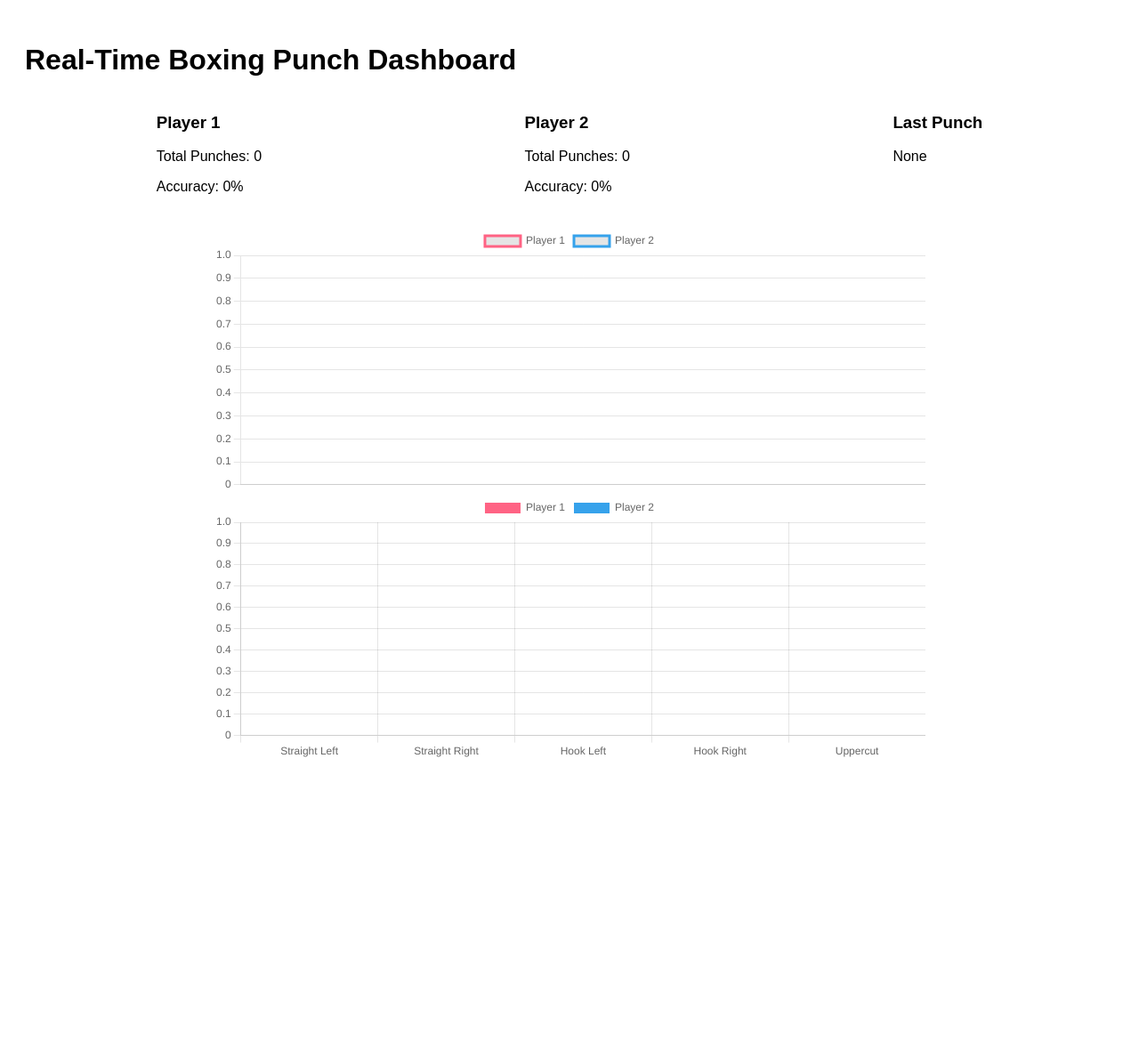
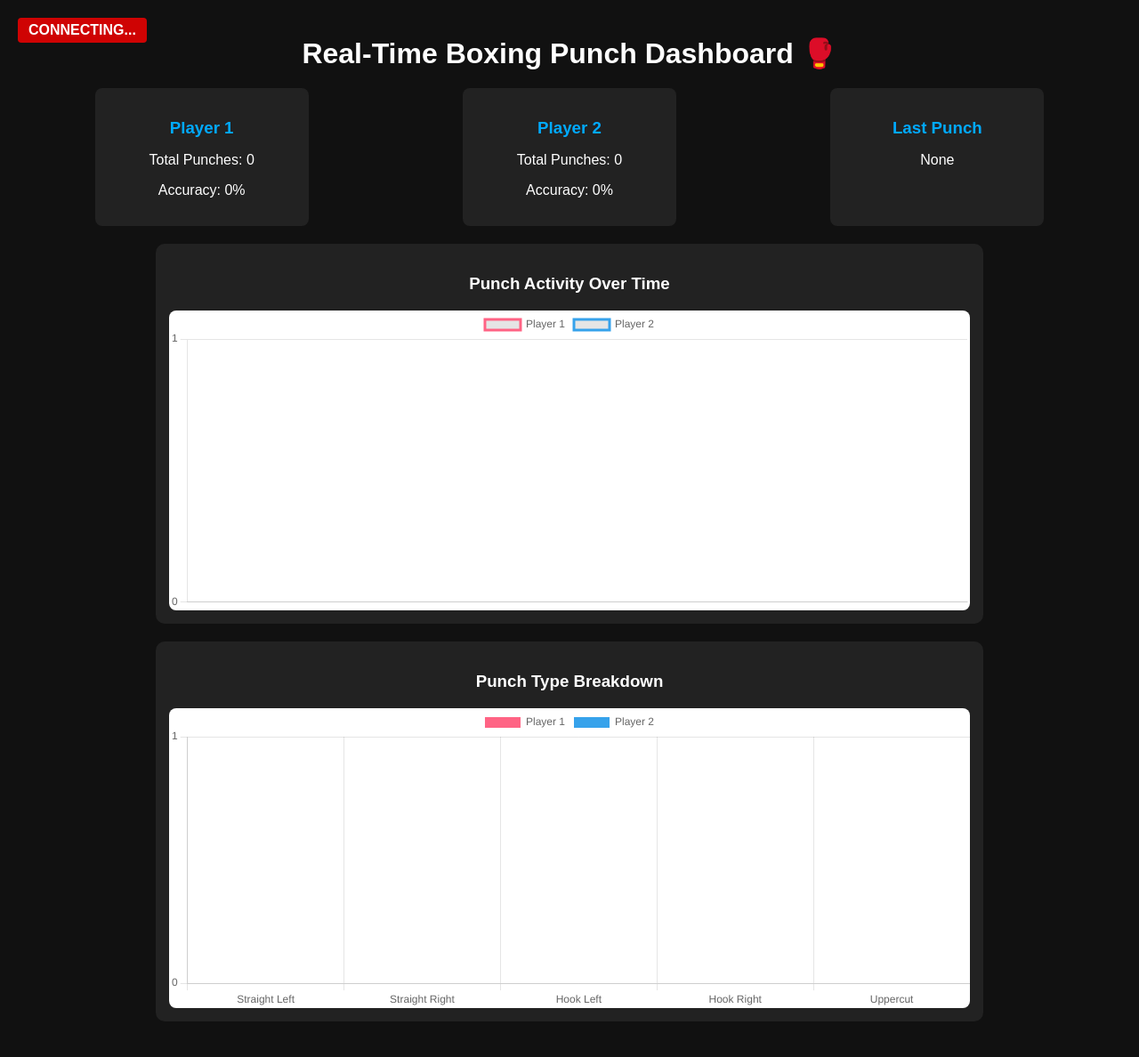
Before and after one commit to smartplay28/boxing_analytics, a Flask app: template app/templates/index.html in a window 1280 px wide. Shown: the whole page at 89% size. Before the commit the page ends 851 px from the top, so only its background shows below. Run offline with Flask 3, Linux system fonts and the light colour scheme; the template is opened without the code that fills it, so the values that code supplies are empty; some libraries are stand-ins or nearby versions.

Commit message:
your message describing the changes

```diff
--- a/app/static/script.js
+++ b/app/static/script.js
@@ -1,3 +1,4 @@
+// Punch Types
 const punchTypes = [
   "Straight Left",
   "Straight Right",
@@ -6,105 +7,65 @@ const punchTypes = [
   "Uppercut"
 ];
 
-  let player1 = {
-    name: "Player 1",
-    punches: {
-      "Straight Left": 0,
-      "Straight Right": 0,
-      "Hook Left": 0,
-      "Hook Right": 0,
-      "Uppercut": 0
-    },
+// Players
+let player1 = createPlayer("Player 1");
+let player2 = createPlayer("Player 2");
+
+function createPlayer(name) {
+  return {
+    name,
+    punches: Object.fromEntries(punchTypes.map(p => [p, 0])),
     total: 0,
     hits: 0
   };
+}
 
-  let player2 = JSON.parse(JSON.stringify(player1));
-  player2.name = "Player 2";
-
-  // 🚫 Removed fake data simulation here
-
-  // ✅ Real-time Socket.IO Connection
+// ✅ Socket.IO Setup
 const socket = io(window.location.origin);
 
+// Ask backend for latest state on load
 socket.emit('get_updates');
 
-  // ✅ Handle punch data from backend
+// 🔁 Listen for punch updates
 socket.on('punch_data', (data) => {
   const punch = data.punch_type;
-    const playerId = data.fighter_id % 2 === 0 ? 2 : 1;
-    const player = playerId === 1 ? player1 : player2;
+  const id = data.fighter_id % 2 === 0 ? 2 : 1;
+  const player = id === 1 ? player1 : player2;
 
-    // Update stats
+  if (player.punches[punch] !== undefined) {
     player.punches[punch]++;
     player.total++;
-    if (data.hit_landed !== false) player.hits++;
+    if (data.hit_landed) player.hits++;
 
-    // Update UI
     updateStats(player1, "1");
     updateStats(player2, "2");
     updateLastPunch(punch);
     updateLineChart();
     updateBarChart();
+  }
 });
 
-  // ✅ Update UI Stats
+// ✅ Update Stats in UI
 function updateStats(player, id) {
   document.getElementById(`totalPunches${id}`).textContent = player.total;
-    document.getElementById(`accuracy${id}`).textContent = `${(
-      (player.hits / player.total) * 100 || 0
-    ).toFixed(1)}%`;
+  document.getElementById(`accuracy${id}`).textContent = player.total
+    ? `${((player.hits / player.total) * 100).toFixed(1)}%`
+    : "0%";
 }
 
-  // ✅ Show last punch type
+// ✅ Last Punch Display
 function updateLastPunch(punch) {
   document.getElementById("lastPunch").textContent = punch;
 }
 
-  // ✅ Chart Setup
-  const lineCtx = document.getElementById("lineChart").getContext("2d");
-  const barCtx = document.getElementById("barChart").getContext("2d");
-
-  const lineChart = new Chart(lineCtx, {
+// ✅ Charts Setup
+const lineChart = new Chart(document.getElementById("lineChart").getContext("2d"), {
   type: "line",
   data: {
     labels: [],
     datasets: [
-        {
-          label: "Player 1",
-          data: [],
-          borderColor: "#ff6384",
-          fill: false
-        },
-        {
-          label: "Player 2",
-          data: [],
-          borderColor: "#36a2eb",
-          fill: false
-        }
-      ]
-    },
-    options: {
-      responsive: true,
-      animation: false
-    }
-  });
-
-  const barChart = new Chart(barCtx, {
-    type: "bar",
-    data: {
-      labels: punchTypes,
-      datasets: [
-        {
-          label: "Player 1",
-          data: [],
-          backgroundColor: "#ff6384"
-        },
-        {
-          label: "Player 2",
-          data: [],
-          backgroundColor: "#36a2eb"
-        }
+      { label: "Player 1", data: [], borderColor: "#ff6384", fill: false },
+      { label: "Player 2", data: [], borderColor: "#36a2eb", fill: false }
     ]
   },
   options: {
@@ -112,7 +73,29 @@ const punchTypes = [
     animation: false,
     scales: {
       y: {
-          beginAtZero: true
+        beginAtZero: true,
+        ticks: { stepSize: 1 }
+      }
+    }
+  }
+});
+
+const barChart = new Chart(document.getElementById("barChart").getContext("2d"), {
+  type: "bar",
+  data: {
+    labels: punchTypes,
+    datasets: [
+      { label: "Player 1", data: [], backgroundColor: "#ff6384" },
+      { label: "Player 2", data: [], backgroundColor: "#36a2eb" }
+    ]
+  },
+  options: {
+    responsive: true,
+    animation: false,
+    scales: {
+      y: {
+        beginAtZero: true,
+        ticks: { stepSize: 1 }
       }
     }
   }
@@ -125,7 +108,7 @@ const punchTypes = [
   lineChart.data.datasets[0].data.push(player1.total);
   lineChart.data.datasets[1].data.push(player2.total);
 
-    // Limit to last 10 points
+  // Limit to last 10 entries
   if (lineChart.data.labels.length > 10) {
     lineChart.data.labels.shift();
     lineChart.data.datasets[0].data.shift();
@@ -136,11 +119,7 @@ const punchTypes = [
 }
 
 function updateBarChart() {
-    barChart.data.datasets[0].data = punchTypes.map(
-      (type) => player1.punches[type]
-    );
-    barChart.data.datasets[1].data = punchTypes.map(
-      (type) => player2.punches[type]
-    );
+  barChart.data.datasets[0].data = punchTypes.map(p => player1.punches[p]);
+  barChart.data.datasets[1].data = punchTypes.map(p => player2.punches[p]);
   barChart.update();
 }
--- a/app/templates/index.html
+++ b/app/templates/index.html
@@ -3,30 +3,84 @@
 <head>
   <meta charset="UTF-8">
   <title>Punch Detection Dashboard</title>
+  <meta name="viewport" content="width=device-width, initial-scale=1.0">
+
+  <!-- Chart.js & Socket.IO -->
   <script src="https://cdn.jsdelivr.net/npm/chart.js"></script>
   <script src="https://cdn.socket.io/4.5.4/socket.io.min.js"></script>
+
+  <!-- Style -->
   <style>
     body {
-      font-family: sans-serif;
+      font-family: 'Arial', sans-serif;
+      margin: 0;
       padding: 20px;
+      background-color: #111;
+      color: #fff;
     }
+
+    h1 {
+      text-align: center;
+      margin-bottom: 10px;
+    }
+
+    .status-label {
+      position: fixed;
+      top: 20px;
+      left: 20px;
+      padding: 5px 12px;
+      font-weight: bold;
+      border-radius: 4px;
+      color: white;
+      background: rgba(255, 0, 0, 0.8);
+      z-index: 10;
+    }
+
     .stats {
       display: flex;
       justify-content: space-around;
-      margin-bottom: 20px;
+      margin: 20px 0;
+      flex-wrap: wrap;
     }
+
+    .stats div {
+      background-color: #222;
+      padding: 15px 20px;
+      border-radius: 8px;
+      min-width: 200px;
+      text-align: center;
+    }
+
+    .stats h3 {
+      color: #0af;
+      margin-bottom: 5px;
+    }
+
     .chart-container {
       width: 100%;
-      max-width: 800px;
-      margin: auto;
+      max-width: 900px;
+      margin: 20px auto;
+      background: #222;
+      padding: 15px;
+      border-radius: 10px;
+    }
+
+    canvas {
+      background-color: #fff;
+      border-radius: 8px;
     }
   </style>
 </head>
+
 <body>
 
-  <h1>Real-Time Boxing Punch Dashboard</h1>
+  <!-- LIVE STATUS -->
+  <div id="statusLabel" class="status-label">CONNECTING...</div>
 
-  <div class="stats">
+  <h1>Real-Time Boxing Punch Dashboard 🥊</h1>
+
+  <!-- Player Stats -->
+  <section class="stats">
     <div>
       <h3>Player 1</h3>
       <p>Total Punches: <span id="totalPunches1">0</span></p>
@@ -41,16 +95,21 @@
       <h3>Last Punch</h3>
       <p id="lastPunch">None</p>
     </div>
-  </div>
+  </section>
 
+  <!-- Line Chart -->
   <div class="chart-container">
+    <h3 style="text-align:center">Punch Activity Over Time</h3>
     <canvas id="lineChart" width="800" height="300"></canvas>
   </div>
 
+  <!-- Bar Chart -->
   <div class="chart-container">
+    <h3 style="text-align:center">Punch Type Breakdown</h3>
     <canvas id="barChart" width="800" height="300"></canvas>
   </div>
 
+  <!-- Script -->
   <script src="/static/script.js"></script>
 </body>
 </html>
--- a/main.py
+++ b/main.py
@@ -1,3 +1,6 @@
+import eventlet
+eventlet.monkey_patch()
+
 from app import create_app
 from flask_socketio import SocketIO
 from flask_cors import CORS
--- /dev/null
+++ b/tempCodeRunnerFile.py
@@ -0,0 +1 @@
+flask_cors
```
Also changed, not shown: app/services/camera.py (+9 -9 lines), app/static/style.css (+52 -19 lines), app/utils/model_loader.py (+4 -17 lines), app/utils/pose_utils.py (+34 -21 lines), instance/fight_analytics.db (added). Lines whose indentation alone changed are shown as unchanged.
